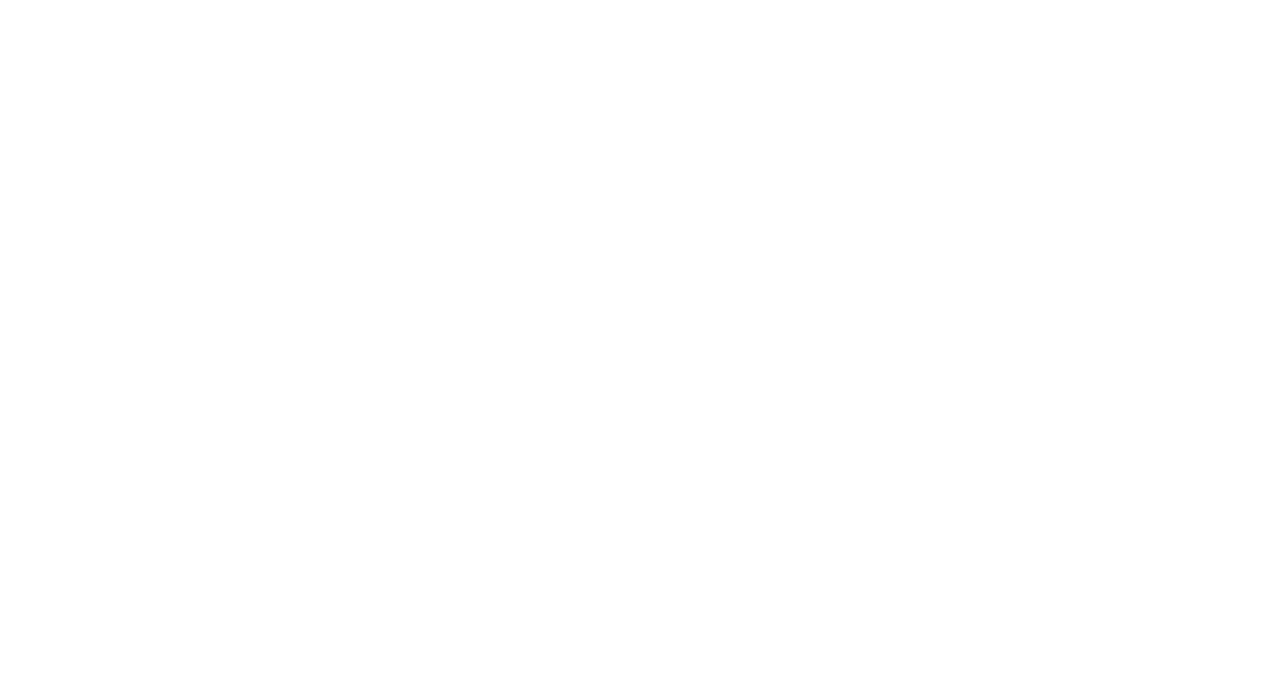
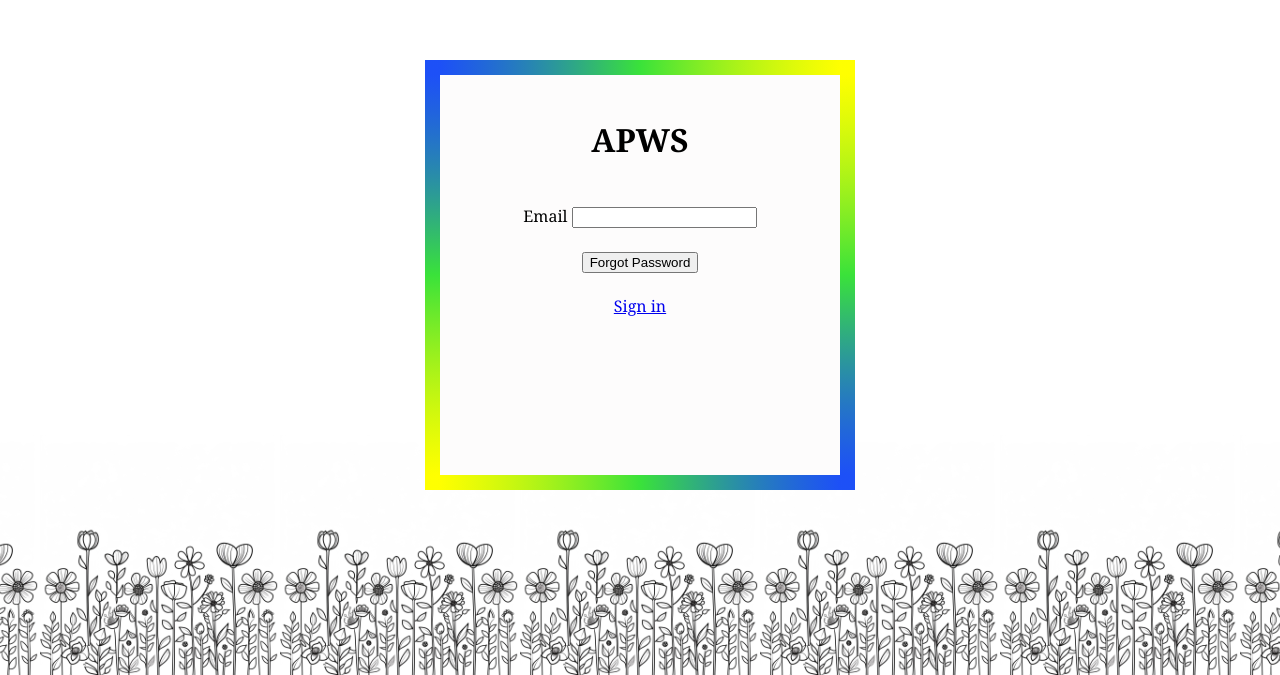
Before and after one commit to im-alexis/Capstone-Project, a React (Create React App) app in the folder WebApplication/frontend/apws/: page /Forgot in a window 1280 px wide. Before the commit this address had no page. Shown: the part 125-800 px from the top of the page. Built offline with nearby package versions, Linux system fonts and the light colour scheme.

Commit message:
Forgot Password Page Created (No Functional Actions)

```diff
--- a/WebApplication/frontend/apws/src/App.js
+++ b/WebApplication/frontend/apws/src/App.js
@@ -1,6 +1,7 @@
 import './App.css';
 import Login from './components/login'
 import CreateUser from './components/CreatUser';
+import Forgot from './components/Forgot';
 import { BrowserRouter, Routes, Route } from "react-router-dom";
 import React from 'react';
 // function App() {
@@ -36,6 +37,10 @@
                   {/*<Route path="projects" element={<Projects />} />*/}
                   {/*/!*{ <Route path="*" element={<NoPage />} />}*!/*/}
               </Route>
+              <Route path="/Forgot" element={<Forgot />}>
+                  {/*<Route path="projects" element={<Projects />} />*/}
+                  {/*/!*{ <Route path="*" element={<NoPage />} />}*!/*/}
+              </Route>
           </Routes>
       </BrowserRouter>
   );
--- a/WebApplication/frontend/apws/src/components/CreatUser.js
+++ b/WebApplication/frontend/apws/src/components/CreatUser.js
@@ -10,7 +10,7 @@
     this.state = {
       user: "",
       pass: "",
-      pass2:"",
+      pass2: "",
       success: false
     }
   }
--- a/WebApplication/frontend/apws/src/components/Forgot.js
+++ b/WebApplication/frontend/apws/src/components/Forgot.js
@@ -6,43 +6,21 @@
     constructor(props){
       super(props)
       this.forgot = this.forgot.bind(this)
-      this.usernameHandler = this.usernameHandler.bind(this)
+      this.emailHandler = this.emailHandler.bind(this)
       this.state = {
-        user: "",
+        email: "",    // NOTE SHOULD USERNAMES JUST BE EMAILS??
         success: false
       }
     }
 
-    usernameHandler(){
-      var newUser = document.getElementById("username").value
+    emailHandler(){
+      var newEmail = document.getElementById("email").value
       this.setState({
-        user: newUser
+        email: newEmail
       })
     }
 
-    forgot(){
-      fetch("API URL", {
-        method: ("API METHOD"),
-        mode: "cors",
-        headers:{
-          'content-Type':'application/json'
-        },
-        body: JSON.stringify({
-          Username: this.state.user,
-        })
-      })
-
-      .then(response => response.json())
-      .then((data) => {
-        this.setState({
-          success: data['Access'],
-          user: data['Username']
-        })
-      })
-
-
-
-    }
+    forgot(){}
 
     render(){
       return (
@@ -50,23 +28,17 @@
             <div id = "login">
               <br />
               <h1>APWS</h1>
-              <br />
-              <label>Username   </label>
-              <input id="username" type='text' name='user' value={this.user} onChange={this.usernameHandler}></input>
+              <br/>
+              <label>Email   </label>
+              <input type='email' name='user' value={this.email} id='email'></input>
               <br/><br/>
-              <label>Password   </label>
-              <input id="password" type='password' name='user' value={this.pass} onChange={this.passwordHandler}></input>
+              <button  id='loginBtn'>Forgot Password</button>
               <br/><br/>
-              <button id='loginBtn'>Login</button>
-              {/* <button onClick={this.test}>test</button> */}
-              <br/><br/>
-              <Link to={"/"}>Forgot Password</Link>
-              <br/><br/>
-              <Link to='/Create-User'>Create New Account</Link> <br />
-            </div>
+              <Link to='/'>Sign in</Link> <br />
+          </div>
         </div>
       )
     }
   }
 
-  export default Login;
+  export default Forgot;
--- a/WebApplication/frontend/apws/src/components/login.js
+++ b/WebApplication/frontend/apws/src/components/login.js
@@ -72,7 +72,7 @@
             <button id='loginBtn'>Login</button>
             {/* <button onClick={this.test}>test</button> */}
             <br/><br/>
-            <Link to={"/"}>Forgot Password</Link>
+            <Link to="/Forgot">Forgot Password</Link>
             <br/><br/>
             <Link to='/Create-User'>Create New Account</Link> <br />
           </div>
```
